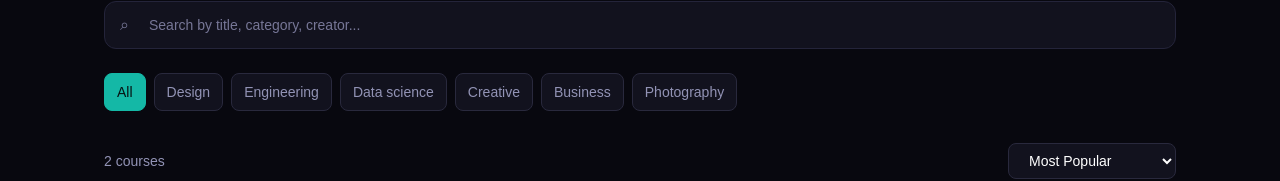
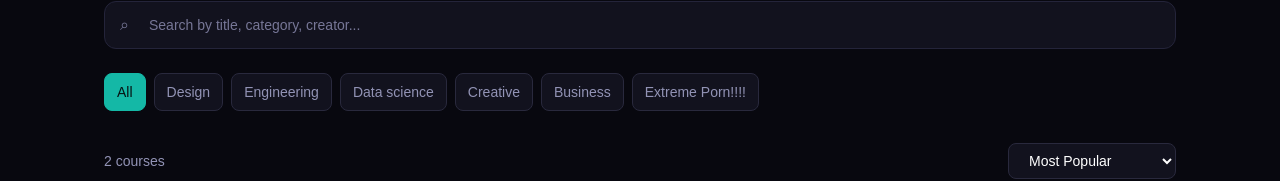
Before and after one commit to WojciechKosow/Pedalini.com, a Next.js app: page /browsePage in a window 1280 px wide. Shown: the part 143-324 px from the top of the page. Built offline with nearby package versions, Linux system fonts and the light colour scheme.

Commit message:
gejowskie porno Igor W.

```diff
--- a/app/browsePage/page.tsx
+++ b/app/browsePage/page.tsx
@@ -9,7 +9,7 @@ const categories = [
   "Data science",
   "Creative",
   "Business",
-  "Photography",
+  "Extreme Porn!!!!",
 ];
 
 const courses = [
```
